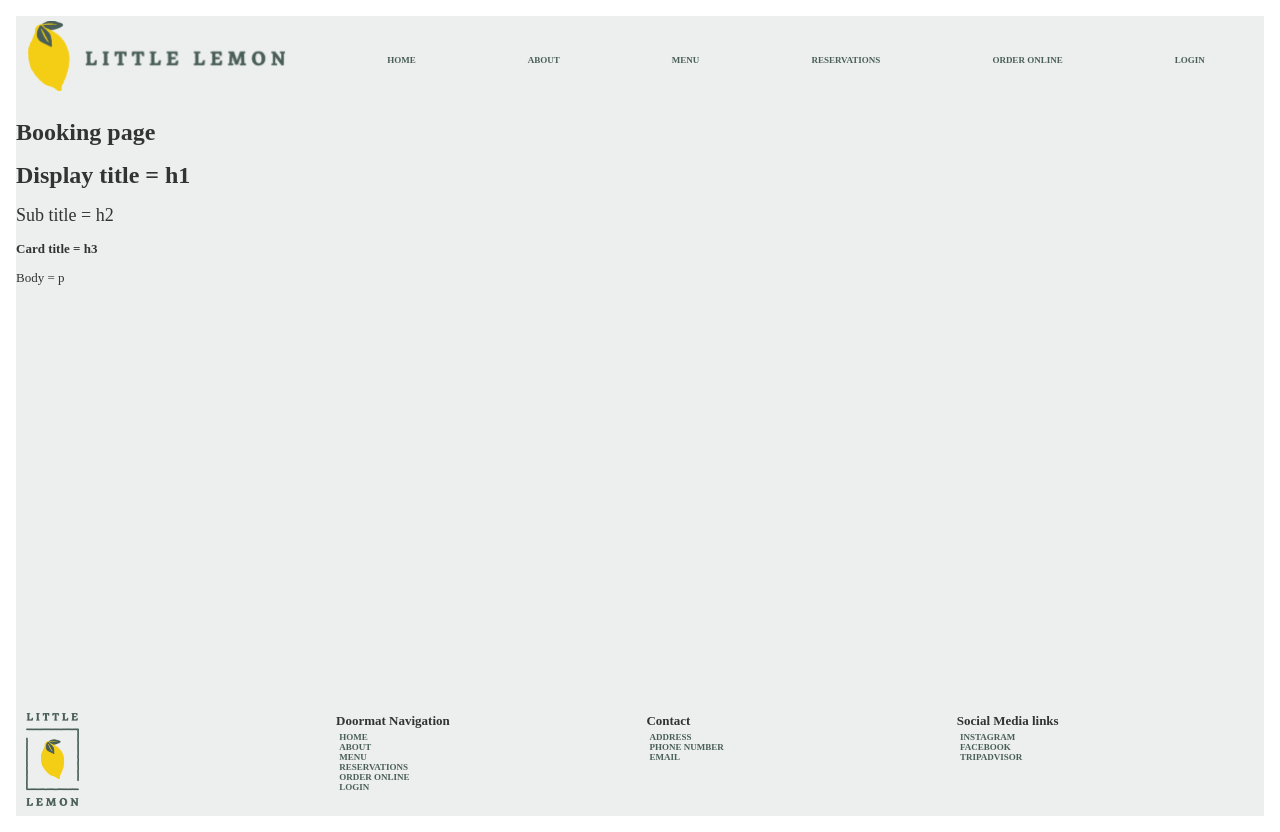
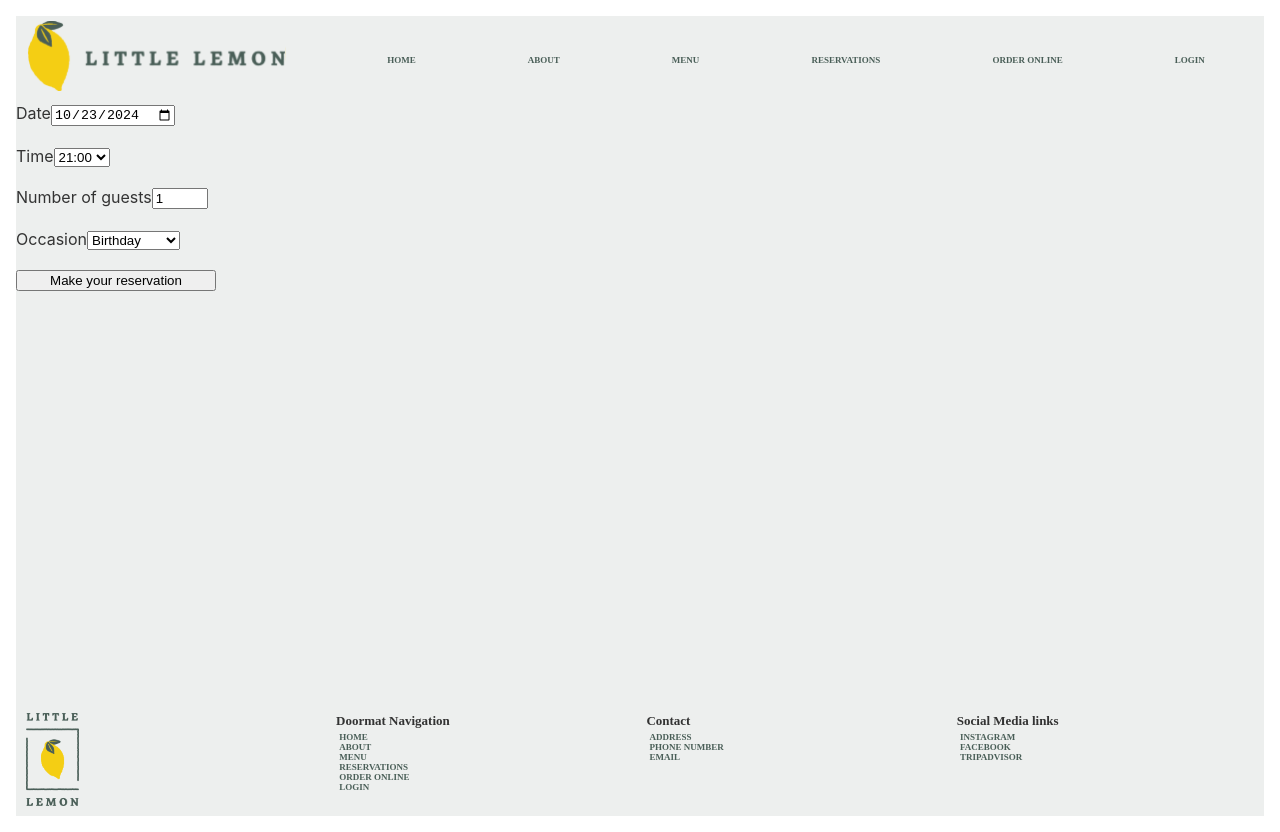
Before and after one commit to dianaHerreroC/little-lemon-app, a React (Create React App) app in the folder little-lemon-app/: page /booking in a window 1280 px wide. Built offline with nearby package versions, Linux system fonts and the light colour scheme.

Commit message:
created basic statefull form for booking

```diff
--- /dev/null
+++ b/little-lemon-app/src/BookingForm.css
@@ -0,0 +1,3 @@
+.BookingForm{
+    display: grid; max-width: 200px; gap: 20px
+}
--- /dev/null
+++ b/little-lemon-app/src/BookingForm.js
@@ -0,0 +1,71 @@
+import { useState } from "react";
+import './BookingForm.css'
+
+function BookingForm(){
+    const [date, setDate] = useState(() => {
+        const today = new Date();
+        return today.toISOString().split("T")[0]; // Convierte a "YYYY-MM-DD"
+    });
+    const [time, setTime]=useState("21:00");
+    const [guests, setGuests]=useState("1");
+    const [occasion, setOccasion]=useState("Birthday");
+
+    const availableTimes=["17:00", "18:00", "19:00", "20:00", "21:00", "22:00"];
+
+    const handleSubmit= (e) =>{
+    };
+
+    return(
+        <form className="BookingForm" onSubmit={handleSubmit}>
+            <div className='DateField'>
+                <label htmlFor="date">Date</label>
+                <input
+                    type="date"
+                    id="date"
+                    name="Date"
+                    value={date}
+                    onChange={(e)=>setDate(e.target.value)}
+                ></input>
+            </div>
+            <div className='TimeField'>
+                <label htmlFor="time">Time</label>
+                <select
+                    id="time "
+                    value={time}
+                    onChange={(e)=>setTime(e.target.value)}
+                >
+                    {availableTimes.map((timeOption) => (
+                        <option key={timeOption} value={timeOption}>
+                            {timeOption}
+                        </option>
+                    ))}
+                </select>
+            </div>
+            <div className='GuestsField'>
+                <label htmlFor="guests">Number of guests</label>
+                <input
+                    type="number"
+                    id="guests"
+                    name="Guests"
+                    min="1"
+                    max="10"
+                    value={guests}
+                    onChange={(e)=>setGuests(e.target.value)}
+                ></input>
+            </div>
+            <div className='Occasion'>
+                <label htmlFor="occasion">Occasion</label>
+                <select
+                    id="occasion"
+                    value={occasion}
+                    onChange={(e)=>setOccasion(e.target.value)}
+                >
+                    <option value="Birthday">Birthday</option>
+                    <option value="Anniversary">Anniversary</option>
+                </select>
+            </div>
+            <button type="submit">Make your reservation</button>
+        </form>
+    );
+};
+export default BookingForm;
--- a/little-lemon-app/src/BookingPage.js
+++ b/little-lemon-app/src/BookingPage.js
@@ -1,11 +1,14 @@
+import BookingForm from "./BookingForm";
+
 function BookingPage(){
     return(
         <>
-            <h1>Booking page</h1>
+            {/*<h1>Booking page</h1>
             <h1>Display title = h1</h1>
             <h2>Sub title = h2</h2>
             <h3>Card title = h3</h3>
-            <p>Body = p</p>
+            <p>Body = p</p>*/}
+            <BookingForm></BookingForm>
         </>
     );
 };
```
